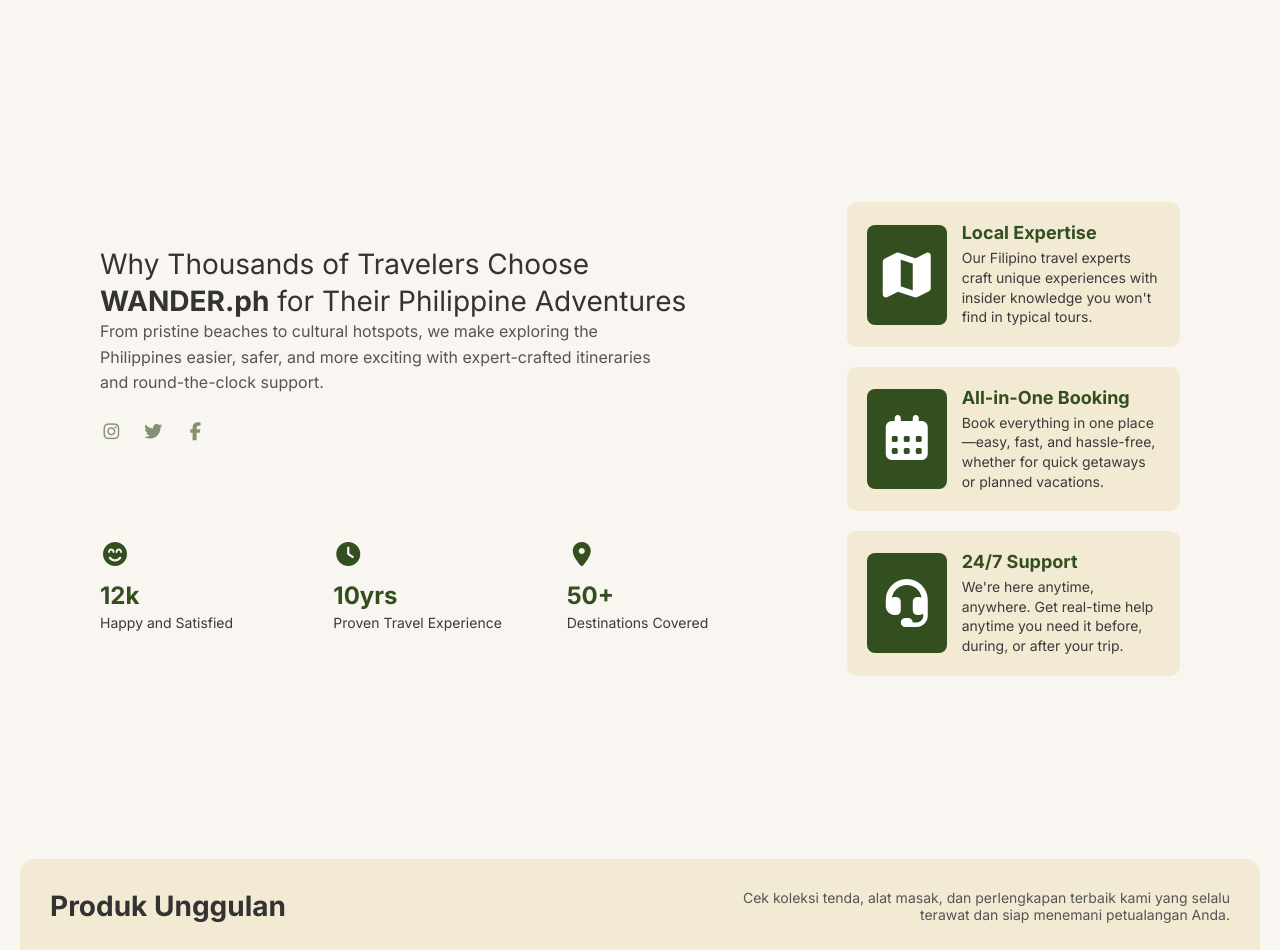
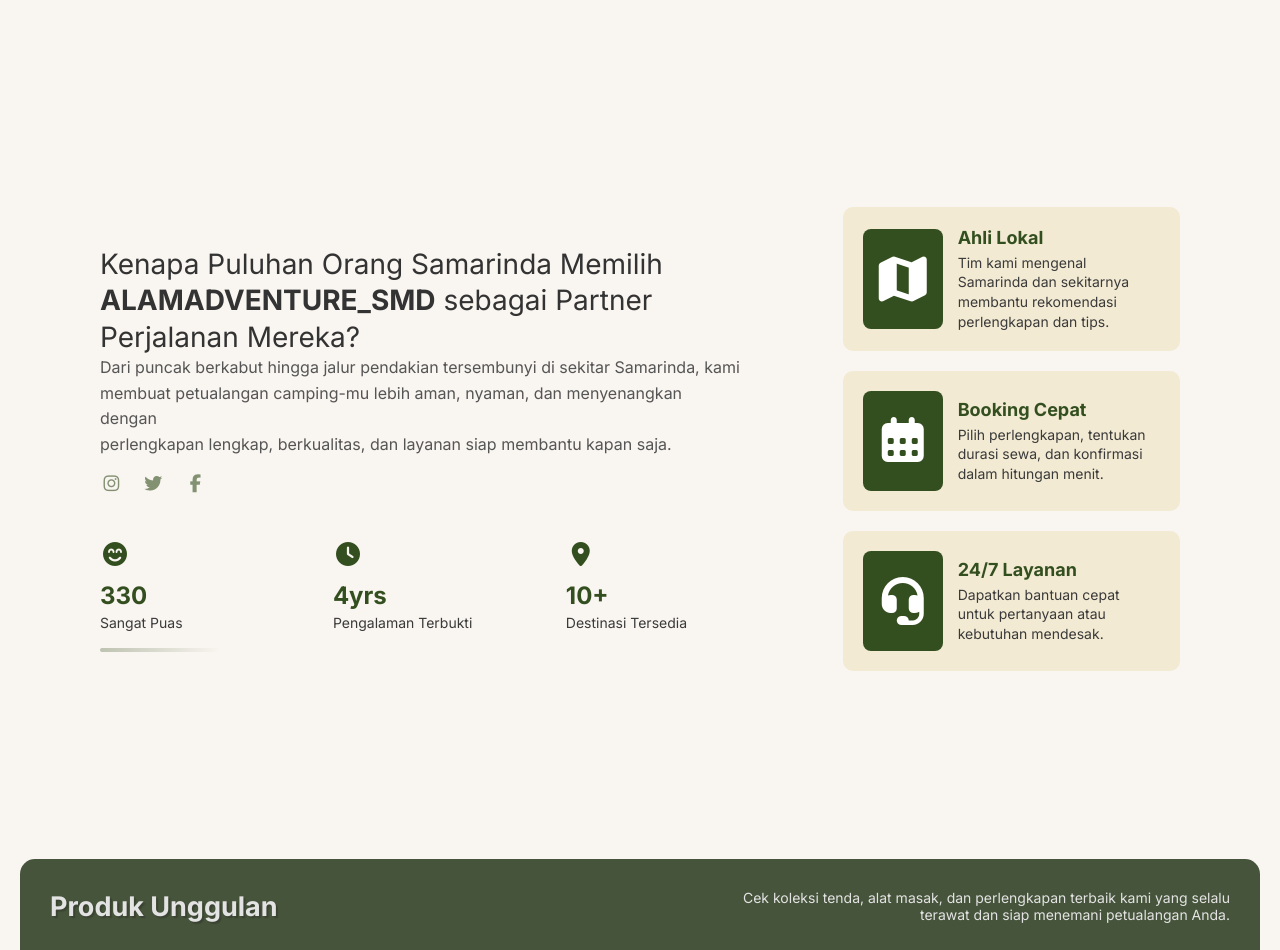
Before and after one commit to ahnafaliyyu/alamadventure, a PHP site: page / in a window 1280 px wide. Shown: the part 781-1731 px from the top of the page. Run offline with PHP 8.4, Linux system fonts and the light colour scheme; some libraries are stand-ins or nearby versions.

Commit message:
perbaikan index

```diff
--- a/index.html
+++ b/index.html
@@ -82,15 +82,14 @@
     <section class="stats-container">
       <div class="left-section">
         <h1 class="main-title">
-          Why Thousands of Travelers Choose <br />
-          <strong>WANDER.ph</strong> for Their Philippine Adventures
+          Kenapa Puluhan Orang Samarinda Memilih <strong>ALAMADVENTURE_SMD</strong> sebagai Partner <br> Perjalanan Mereka? </h1>
         </h1>
         <p class="description">
-          From pristine beaches to cultural hotspots, we make exploring the
+          Dari puncak berkabut hingga jalur pendakian tersembunyi di sekitar Samarinda, kami
           <br />
-          Philippines easier, safer, and more exciting with expert-crafted
-          itineraries <br />
-          and round-the-clock support.
+          membuat petualangan camping-mu lebih aman, nyaman, dan menyenangkan dengan
+          <br />
+          perlengkapan lengkap, berkualitas, dan layanan siap membantu kapan saja.
         </p>
 
         <div class="social-icons">
@@ -102,18 +101,18 @@
         <div class="stats-grid">
           <div class="stat-item">
             <i class="fas fa-smile-beam icon-dark"></i>
-            <p class="stat-number">12k</p>
-            <p class="stat-label">Happy and Satisfied</p>
+            <p class="stat-number">330</p>
+            <p class="stat-label">Sangat Puas</p>
           </div>
           <div class="stat-item">
             <i class="fas fa-clock icon-dark"></i>
-            <p class="stat-number">10yrs</p>
-            <p class="stat-label">Proven Travel Experience</p>
+            <p class="stat-number">4yrs</p>
+            <p class="stat-label">Pengalaman Terbukti</p>
           </div>
           <div class="stat-item">
             <i class="fas fa-map-marker-alt icon-dark"></i>
-            <p class="stat-number">50+</p>
-            <p class="stat-label">Destinations Covered</p>
+            <p class="stat-number">10+</p>
+            <p class="stat-label">Destinasi Tersedia</p>
           </div>
         </div>
       </div>
@@ -124,10 +123,10 @@
             <i class="fas fa-map card-icon"></i>
           </div>
           <div class="card-content">
-            <h3 class="card-title">Local Expertise</h3>
+            <h3 class="card-title">Ahli Lokal</h3>
             <p class="card-text">
-              Our Filipino travel experts craft unique experiences with insider
-              knowledge you won't find in typical tours.
+                Tim kami mengenal Samarinda dan sekitarnya membantu
+                rekomendasi perlengkapan dan tips.
             </p>
           </div>
         </div>
@@ -137,10 +136,9 @@
             <i class="fas fa-calendar-alt card-icon"></i>
           </div>
           <div class="card-content">
-            <h3 class="card-title">All-in-One Booking</h3>
+            <h3 class="card-title">Booking Cepat</h3>
             <p class="card-text">
-              Book everything in one place—easy, fast, and hassle-free, whether
-              for quick getaways or planned vacations.
+              Pilih perlengkapan, tentukan durasi sewa, dan konfirmasi dalam hitungan menit.
             </p>
           </div>
         </div>
@@ -150,10 +148,9 @@
             <i class="fas fa-headset card-icon"></i>
           </div>
           <div class="card-content">
-            <h3 class="card-title">24/7 Support</h3>
+            <h3 class="card-title">24/7 Layanan</h3>
             <p class="card-text">
-              We're here anytime, anywhere. Get real-time help anytime you need
-              it before, during, or after your trip.
+               Dapatkan bantuan cepat untuk pertanyaan atau kebutuhan mendesak.
             </p>
           </div>
         </div>
--- a/public/css/style.css
+++ b/public/css/style.css
@@ -63,7 +65,7 @@
   display: flex;
   justify-content: space-between;
   align-items: center;
-  gap: 40px;
+  gap: 28px;
   height: 100%;
   min-height: 100vh;
 }
@@ -71,6 +73,19 @@
 .left-section {
   flex: 2;
   padding-right: 40px;
+  position: relative;
+}
+
+.left-section::after {
+  content: "";
+  position: absolute;
+  left: 0;
+  bottom: -20px;
+  width: 120px;
+  height: 4px;
+  border-radius: 4px;
+  background: linear-gradient(90deg, #344f1f, rgba(52,79,31,0));
+  opacity: 0.3;
 }
 
 .main-title {
@@ -87,7 +102,12 @@
 .description {
   color: #555;
   line-height: 1.6;
-  margin-bottom: 25px;
+  margin-bottom: 16px;
+  max-width: 640px;
+}
+
+.social-icons {
+  margin-top: 8px;
 }
 
 .social-icons a {
@@ -105,12 +125,13 @@
 .stats-grid {
   display: flex;
   justify-content: space-between;
-  margin-top: 100px;
+  margin-top: 48px;
+  gap: 24px;
 }
 
 .stat-item {
   text-align: left;
-  width: 30%;
+  width: 32%;
 }
 
 .stat-item i {
@@ -209,15 +230,16 @@
 }
 
 .section-title {
-  font-size: 28px;
+  font-size: 27px;
   font-weight: bold;
-  color: #333;
+  color: #e3e3e3;
   margin: 0;
+  text-shadow: 2px 2px 1px #1e1c1c49
 }
 
 .section-description {
   font-size: 14px;
-  color: #555;
+  color: #e3e3e3;
   max-width: 500px;
   text-align: right;
   margin: 0;
```
Also changed, not shown: other parts of public/css/style.css (+71 -26 lines), public/campmount.png (added).
